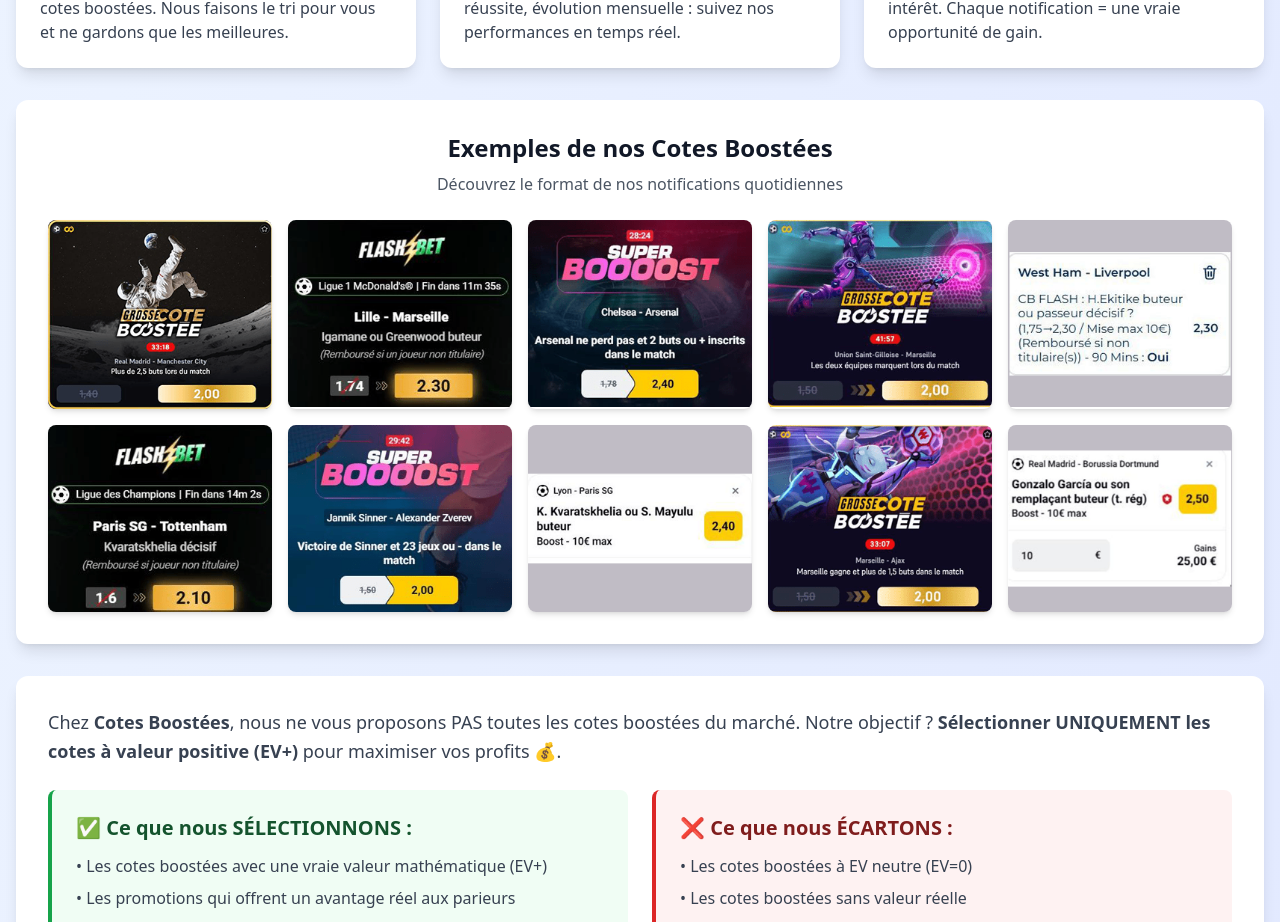
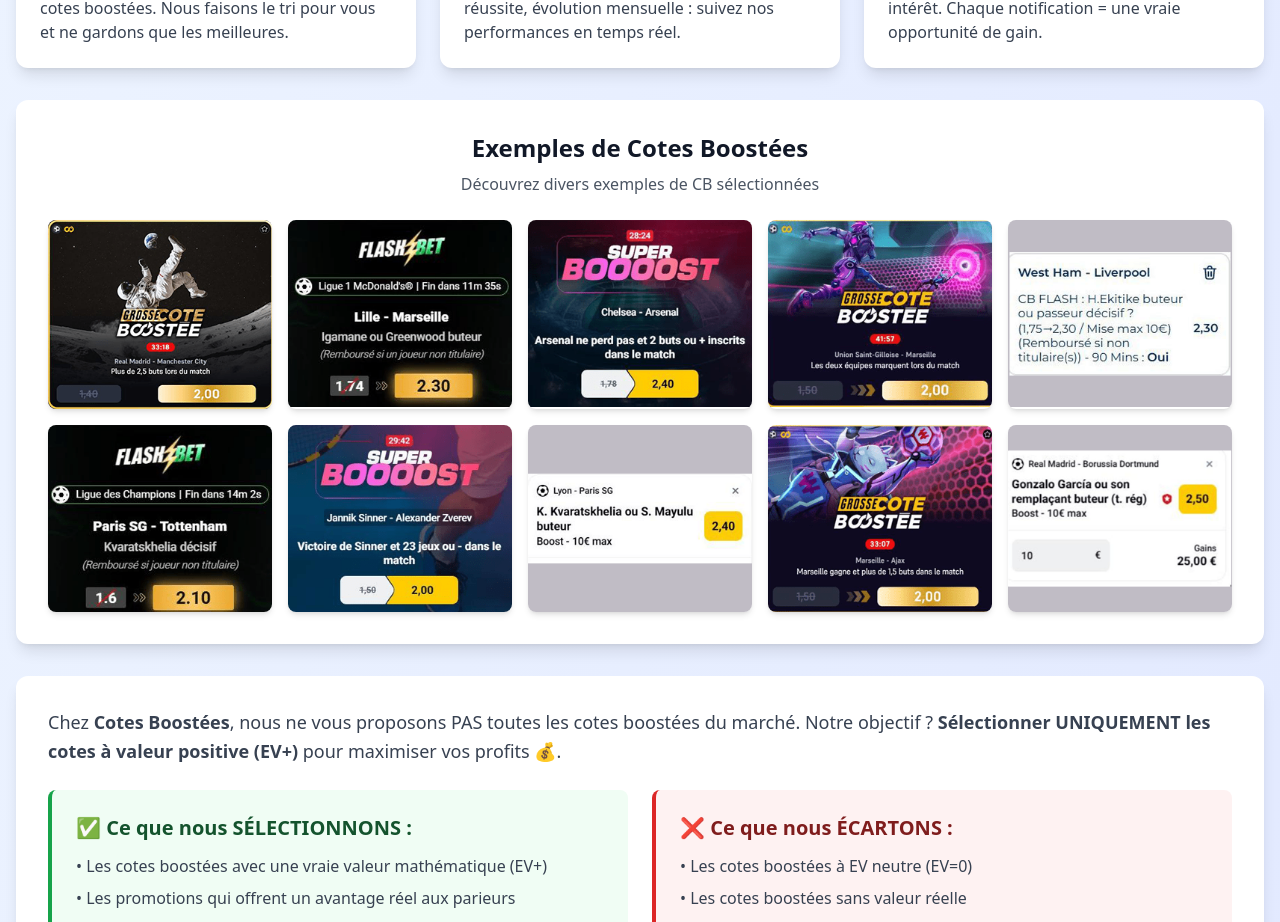
Before and after one commit to Web-Online-Concept/cotes-boostees, a Next.js app: page / in a window 1280 px wide. Shown: the part 1894-2816 px from the top of the page. Built offline with nearby package versions, Linux system fonts and the light colour scheme.

Commit message:
Update index.js

```diff
--- a/pages/index.js
+++ b/pages/index.js
@@ -140,8 +140,8 @@ export default function HomePage() {
 
             {/* Galerie d'exemples de CB */}
             <div className="bg-white rounded-xl shadow-lg p-8 transform transition hover:shadow-2xl">
-              <h2 className="text-2xl font-bold text-gray-900 mb-2 text-center">Exemples de nos Cotes Boostées</h2>
-              <p className="text-center text-gray-600 mb-6">Découvrez le format de nos notifications quotidiennes</p>
+              <h2 className="text-2xl font-bold text-gray-900 mb-2 text-center">Exemples de Cotes Boostées</h2>
+              <p className="text-center text-gray-600 mb-6">Découvrez divers exemples de CB sélectionnées</p>
 
               <div className="grid grid-cols-2 md:grid-cols-5 gap-4">
                 {[1, 2, 3, 4, 5, 6, 7, 8, 9, 10].map((num) => (
```
